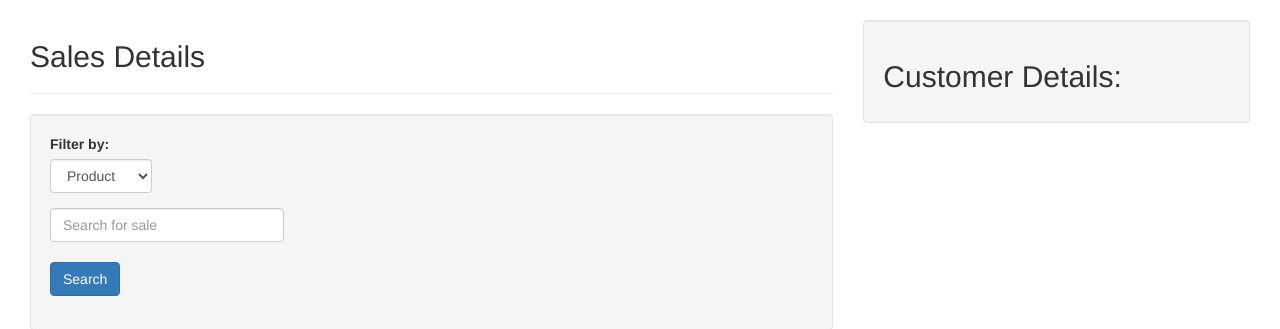
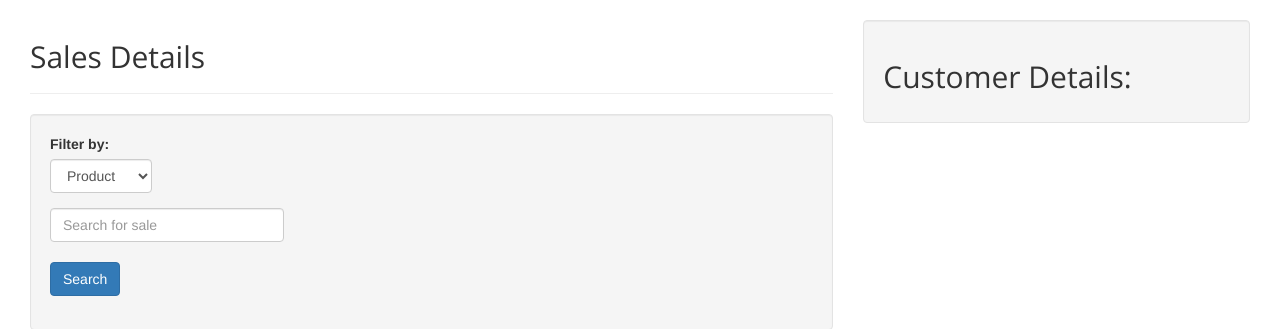
Before and after one commit to derreck503/PointOfSales, a PHP site: page /sales.html in a window 1280 px wide. Shown: the part 52-381 px from the top of the page. Run offline with PHP 8.4, Linux system fonts and the light colour scheme; some libraries are stand-ins or nearby versions.

Commit message:
Font change for h1, h2, etc
Changed font for h1, h2, etc to Open Sans

```diff
--- a/css/custom.css
+++ b/css/custom.css
@@ -1,6 +1,10 @@
+h1,h2,h3,h4,h5,h6 {
+    font-family: 'Open Sans',sans-serif;
+}
+
 /* navbar */
 .navbar-default {
-    background-color: #5eb250 !important;
+    background-color: #5eb250;
     border-color: #5eb250;
 }
 /* Title */
--- a/customers.html
+++ b/customers.html
@@ -6,6 +6,7 @@
     <meta name="viewport" content="width=device-width, initial-scale=1">
     <link href="https://fonts.googleapis.com/css?family=Pacifico" rel="stylesheet">
     <link href="https://fonts.googleapis.com/css?family=Raleway:400,600" rel="stylesheet">
+    <link href="https://fonts.googleapis.com/css?family=Open+Sans" rel="stylesheet">
     <link rel="stylesheet" href="https://maxcdn.bootstrapcdn.com/bootstrap/3.3.7/css/bootstrap.min.css">
     <link rel="stylesheet" href="css/custom.css">
     <script src="https://ajax.googleapis.com/ajax/libs/jquery/3.1.1/jquery.min.js"></script>
--- a/dashboard.html
+++ b/dashboard.html
@@ -6,6 +6,7 @@
     <meta name="viewport" content="width=device-width, initial-scale=1">
     <link href="https://fonts.googleapis.com/css?family=Pacifico" rel="stylesheet">
     <link href="https://fonts.googleapis.com/css?family=Raleway:400,600" rel="stylesheet">
+    <link href="https://fonts.googleapis.com/css?family=Open+Sans" rel="stylesheet">
     <link rel="stylesheet" href="https://maxcdn.bootstrapcdn.com/bootstrap/3.3.7/css/bootstrap.min.css">
     <script src="https://ajax.googleapis.com/ajax/libs/jquery/3.1.1/jquery.min.js"></script>
     <script src="https://maxcdn.bootstrapcdn.com/bootstrap/3.3.7/js/bootstrap.min.js"></script>
--- a/inventory.html
+++ b/inventory.html
@@ -6,6 +6,7 @@
     <meta name="viewport" content="width=device-width, initial-scale=1">
     <link href="https://fonts.googleapis.com/css?family=Pacifico" rel="stylesheet">
     <link href="https://fonts.googleapis.com/css?family=Raleway:400,600" rel="stylesheet">
+    <link href="https://fonts.googleapis.com/css?family=Open+Sans" rel="stylesheet">
     <link rel="stylesheet" href="https://maxcdn.bootstrapcdn.com/bootstrap/3.3.7/css/bootstrap.min.css">
     <link rel="stylesheet" href="css/custom.css">
     <script src="https://ajax.googleapis.com/ajax/libs/jquery/3.1.1/jquery.min.js"></script>
--- a/sales.html
+++ b/sales.html
@@ -6,6 +6,7 @@
     <meta name="viewport" content="width=device-width, initial-scale=1">
     <link href="https://fonts.googleapis.com/css?family=Pacifico" rel="stylesheet">
     <link href="https://fonts.googleapis.com/css?family=Raleway:400,600" rel="stylesheet">
+    <link href="https://fonts.googleapis.com/css?family=Open+Sans" rel="stylesheet">
     <link rel="stylesheet" href="https://maxcdn.bootstrapcdn.com/bootstrap/3.3.7/css/bootstrap.min.css">
     <link rel="stylesheet" href="css/custom.css">
     <script src="https://ajax.googleapis.com/ajax/libs/jquery/3.1.1/jquery.min.js"></script>
--- a/salesReports.html
+++ b/salesReports.html
@@ -6,6 +6,7 @@
     <meta name="viewport" content="width=device-width, initial-scale=1">
     <link href="https://fonts.googleapis.com/css?family=Pacifico" rel="stylesheet">
     <link href="https://fonts.googleapis.com/css?family=Raleway:400,600" rel="stylesheet">
+    <link href="https://fonts.googleapis.com/css?family=Open+Sans" rel="stylesheet">
     <link rel="stylesheet" href="https://maxcdn.bootstrapcdn.com/bootstrap/3.3.7/css/bootstrap.min.css">
     <link rel="stylesheet" href="css/custom.css">
     <script src="https://ajax.googleapis.com/ajax/libs/jquery/3.1.1/jquery.min.js"></script>
--- a/suppliers.html
+++ b/suppliers.html
@@ -6,6 +6,7 @@
     <meta name="viewport" content="width=device-width, initial-scale=1">
     <link href="https://fonts.googleapis.com/css?family=Pacifico" rel="stylesheet">
     <link href="https://fonts.googleapis.com/css?family=Raleway:400,600" rel="stylesheet">
+    <link href="https://fonts.googleapis.com/css?family=Open+Sans" rel="stylesheet">
     <link rel="stylesheet" href="https://maxcdn.bootstrapcdn.com/bootstrap/3.3.7/css/bootstrap.min.css">
     <link rel="stylesheet" href="css/custom.css">
     <script src="https://ajax.googleapis.com/ajax/libs/jquery/3.1.1/jquery.min.js"></script>
```
